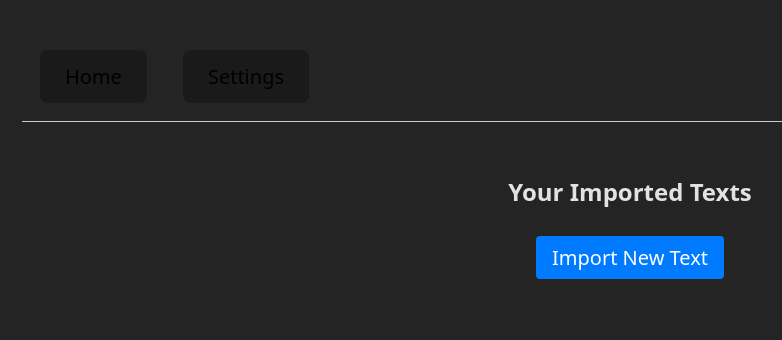
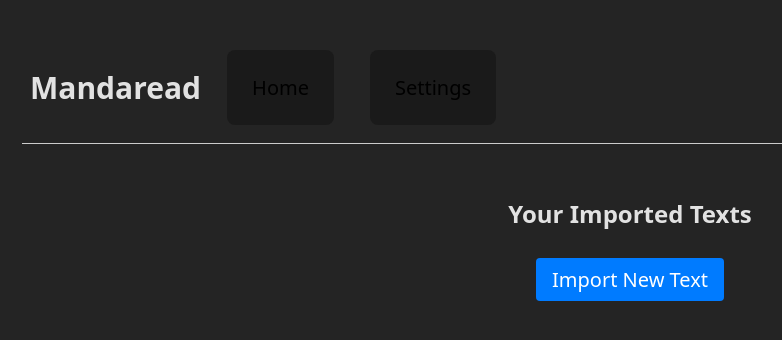
Before and after one commit to caetano-dev/mandaread, a React (Vite) app: page / in a window 1280 px wide. Shown: the top 340 px of the page, without its empty margins (10-792 px from the left). Built offline with nearby package versions, Linux system fonts and the light colour scheme.

Commit message:
remove hoveredWord

```diff
--- a/src/App.module.css
+++ b/src/App.module.css
@@ -1,7 +1,3 @@
-.app {
-  /* Styles for the main app container */
-}
-
 .nav {
   display: flex;
   gap: 1rem;
--- a/src/App.tsx
+++ b/src/App.tsx
@@ -4,7 +4,7 @@ import HomePage from './HomePage';
 import Settings from './Settings';
 import Reader from './Reader';
 import { v4 as uuidv4 } from 'uuid';
-import styles from './App.module.css'; // Import CSS Module
+import styles from './App.module.css';
 
 const App: React.FC = () => {
   const [knownWords, setKnownWords] = useState<string[]>([]);
@@ -49,6 +49,7 @@ const App: React.FC = () => {
   return (
     <div className={styles.app} style={{ fontSize: `${fontSize}px` }}>
       <nav className={styles.nav}>
+        <h1>Mandaread</h1>
         <button onClick={() => setPage('home')}>Home</button>
         <button onClick={() => setPage('settings')}>Settings</button>
       </nav>
--- a/src/Reader.tsx
+++ b/src/Reader.tsx
@@ -1,6 +1,6 @@
-import React, { useState } from 'react';
+import React from 'react';
 import db from './database';
-import styles from './Reader.module.css'; // Import CSS Module
+import styles from './Reader.module.css';
 
 interface Word {
   hanzi: string;
@@ -16,7 +16,6 @@ interface ReaderProps {
 }
 
 const Reader: React.FC<ReaderProps> = ({ text, knownWords, setKnownWords, onBack }) => {
-  const [hoveredWord, setHoveredWord] = useState<string | null>(null);
   const words: Word[] = JSON.parse(text.content);
 
   const markAsKnown = async (word: string) => {
@@ -37,8 +36,6 @@ const Reader: React.FC<ReaderProps> = ({ text, knownWords, setKnownWords, onBack
             <div className={styles.pinyin}>{word.pinyin}</div>
             <div
               className={styles.hanzi}
-              onMouseEnter={() => setHoveredWord(word.hanzi)}
-              onMouseLeave={() => setHoveredWord(null)}
               onClick={() => markAsKnown(word.hanzi)}
             >
               {word.hanzi}
@@ -46,11 +43,6 @@ const Reader: React.FC<ReaderProps> = ({ text, knownWords, setKnownWords, onBack
             {!knownWords.includes(word.hanzi) && (
               <div className={styles.translation}>
                 {word.translation}
-                {hoveredWord === word.hanzi && (
-                  <button className={styles.markKnownButton} onClick={() => markAsKnown(word.hanzi)}>
-                    Mark Known
-                  </button>
-                )}
               </div>
             )}
           </div>
```
